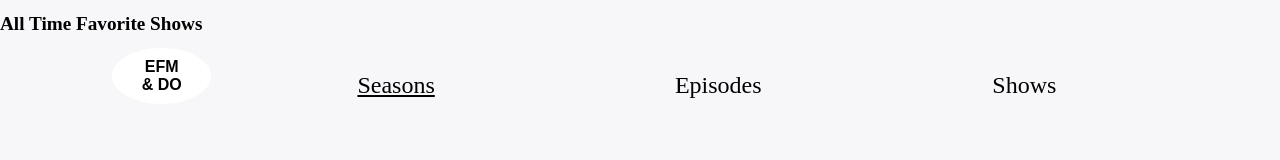
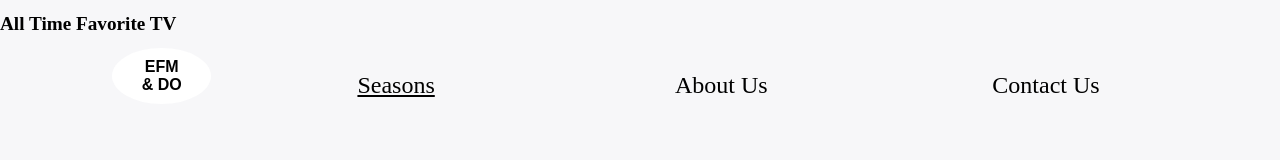
Before and after one commit to efmomoh/JavaScript-Group-Capstone-Project, a website built with webpack: page src/index.html in a window 1280 px wide. Shown: the top 160 px of the page. Built offline with nearby package versions, Linux system fonts and the light colour scheme; no server answers.

Commit message:
Updates the heading

```diff
--- a/src/index.html
+++ b/src/index.html
@@ -12,7 +12,7 @@
   </head>
   <body>
     <header class="header">
-      <h1 class="h1">All Time Favorite Shows</h1>
+      <h1 class="h1">All Time Favorite TV</h1>
       <nav class="navbar">
         <div class="logo-wrapper">
           <a href="#" class="logo">EFM <br />&amp; DO</a>
@@ -21,10 +21,10 @@
           <a href="#" class="update-p show seasons-count">Seasons</a>
         </div>
         <div class="seasons">
-          <a href="#" class="update-p seasons">Episodes</a>
+          <a href="#" class="update-p seasons">About Us</a>
         </div>
         <div class="episodes">
-          <a href="#" class="update-p episodes">Shows</a>
+          <a href="#" class="update-p episodes">Contact Us</a>
         </div>
       </nav>
     </header>
```
